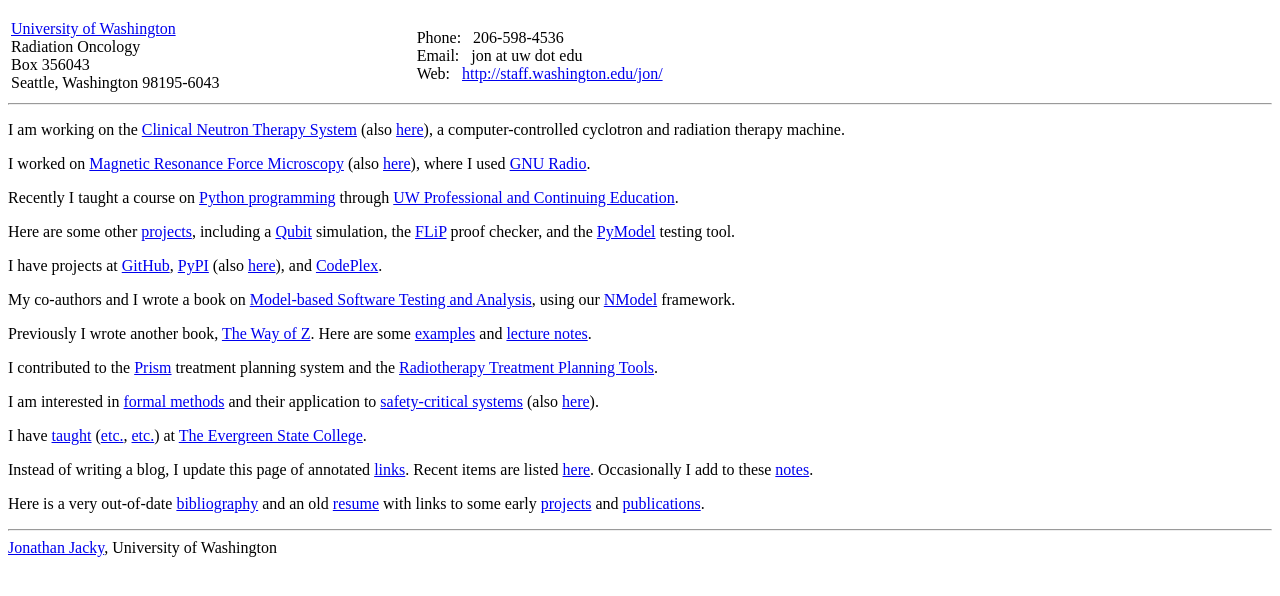
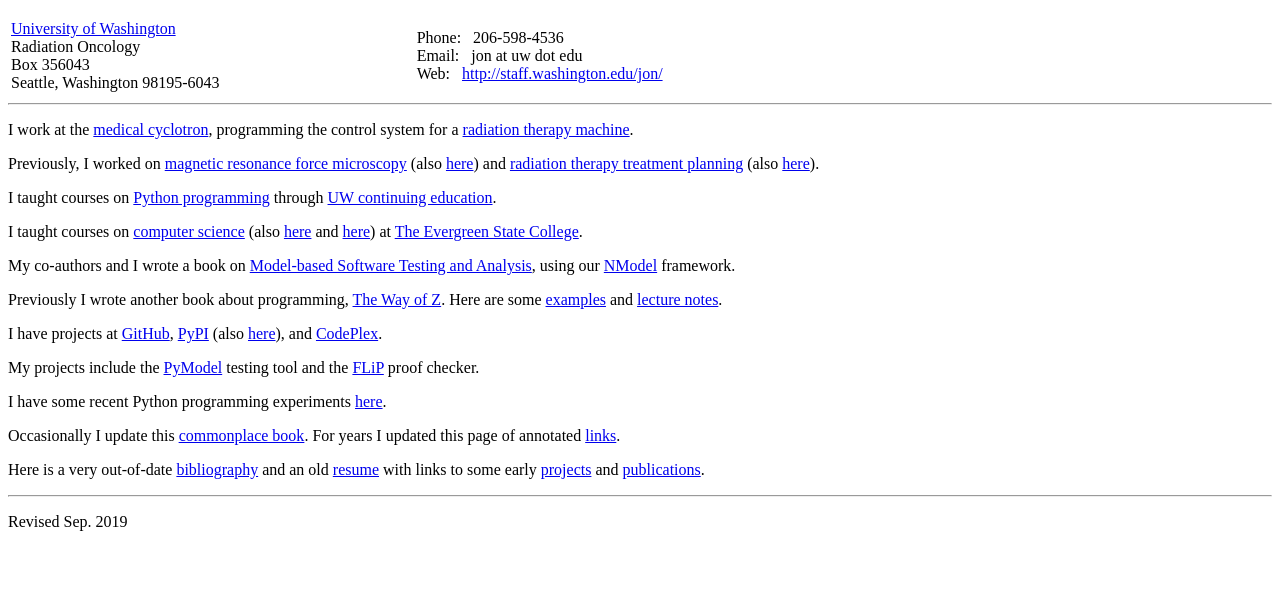
Before and after one commit to jon-jacky/home, a plain HTML site: page uw_index.html in a window 1280 px wide. Shown: the part 38-634 px from the top of the page. Drawn offline with Linux system fonts and the light colour scheme.

Commit message:
uw_index.html: bring up to date index.html: add link to my UW web site index.html (the renamed uw_index.html)

```diff
--- a/uw_index.html
+++ b/uw_index.html
@@ -29,112 +29,88 @@ http://staff.washington.edu/jon/</a><br>
 </tr>
 </table>
 
-<!--
-<p>
-Please use this <a href="jacky-contact.html">mailing address</a>
-and other contact information.
-</p>
--->
-
-<!--
-<p>
-This year (Oct 2003 - May 2004) I am a visiting researcher at
-<a href="http://research.microsoft.com/">Microsoft Research</a>
-in
-<a href="http://research.microsoft.com/fse/">Foundations of Software Engineering</a>.
-I am not on campus, but I still can be reached at my UW email.
--->
-
 <hr>
 
-
 <p>
-I am working on the <a href="cnts/index.html">Clinical
-Neutron Therapy System</a>
-(also <a href="app-fm/app-fm.html">here</a>),
-a computer-controlled cyclotron and radiation therapy machine.
+I work at the <a href="https://radiationoncology.uw.edu/research/cyclotron/">
+medical cyclotron</a>, programming the control system for a
+<a href="http://staff.washington.edu/jon/cnts/index.html">
+radiation therapy machine</a>.
 </p>
 
 <p>
-I worked on
+Previously, I worked on
 <a href="http://staff.washington.edu/jon/gr-mrfm">
-Magnetic Resonance Force Microscopy</a> (also
-<a href="http://lists.gnu.org/archive/html/discuss-gnuradio/2005-01/msg00232.html">here</a>),
-where I used
- <a href="http://staff.washington.edu/jon/gr-osx/gr-osx.html">GNU Radio</a>.
+magnetic resonance force microscopy</a> (also
+<a href="http://lists.gnu.org/archive/html/discuss-gnuradio/2005-01/msg00232.html">here</a>)
+and
+<a href="https://www.ncbi.nlm.nih.gov/pubmed/8892471">
+radiation therapy treatment planning</a> (also
+<a href="https://www.ncbi.nlm.nih.gov/pubmed/2298628">here</a>).
 </p>
 
 <p>
-Recently I taught a course on
+I taught courses on
 <a href="http://jon-jacky.github.com/uw_python/">Python programming</a> through
-<a href="http://www.pce.uw.edu/prog.aspx?id=6049">UW Professional
-  and Continuing Education</a>.
-
-<!--
-<p>
-I am working with <a href="gr-osx/gr-osx.html">GNU Radio</a>.
--->
+<a href="https://www.pce.uw.edu/certificates/python-programming">
+UW continuing education</a>.
 
 <p>
-Here are some other <a href="notes.html">projects</a>, including a
-<a href="http://uhlenbeck.me.washington.edu/qse/qubit/">Qubit</a>
-simulation, the
-<a href="http://staff.washington.edu/~jon/flip/">FLiP</a>
-proof checker, and the
-<a href="http://staff.washington.edu/~jon/pymodel/www/">PyModel</a>
-testing tool.
+I taught courses on
+<a href="http://archives.evergreen.edu/webpages/curricular/2000-2001/fofc00/fofc-desc-fall.html">computer science</a> (also
+<a href="http://archives.evergreen.edu/webpages/curricular/2001-2002/dsa01/dsa-desc.html">here</a>
+ and
+<a href="http://archives.evergreen.edu/webpages/curricular/1999-2000/cofc99/cofcii.html">here</a>)
+at <a href="https://www.evergreen.edu/studies/computer-science">
+The Evergreen State College</a>.
+</p>
+
+<p>
+My co-authors and I wrote a book on
+<a href="http://staff.washington.edu/jon/modeling-book/">
+Model-based Software Testing and Analysis</a>,
+using our <a href="https://archive.codeplex.com/?p=nmodel">NModel</a> framework.
+</p>
+
+<p>
+Previously I wrote another book about programming,
+<a href="http://staff.washington.edu/jon/z-book/index.html">The Way of Z</a>.
+Here are some <a href="http://staff.washington.edu/jon/z/z-examples.html">examples</a>
+and <a href="http://staff.washington.edu/jon/z-lectures/z-lectures.html">lecture notes</a>.
+</p>
+
 
 <p>
 I have projects at
 <a href="https://github.com/jon-jacky">GitHub</a>,
 <a href="http://pypi.python.org/pypi/PyModel/">PyPI</a>
 (also <a href="http://pypi.python.org/pypi/FLiP/">here</a>),
-and <a href="http://www.codeplex.com/site/users/view/jon">CodePlex</a>.
+and <a href="https://archive.codeplex.com/?p=nmodel">CodePlex</a>.
 </p>
 
 <p>
-My co-authors and I wrote a book on
-<a href="modeling-book/">Model-based Software Testing and Analysis</a>,
-using our <a href="http://www.codeplex.com/NModel/">NModel</a> framework.
+<!-- Here are some other <a href="notes.html">projects</a>, including a -->
+My projects include the
+<a href="http://staff.washington.edu/~jon/pymodel/www/">PyModel</a>
+testing tool and the
+<a href="http://staff.washington.edu/~jon/flip/">FLiP</a>
+proof checker.
+<!-- <a href="http://gorter.me.washington.edu/qse/qubit/">Qubit</a>
+simulation.
+-->
 </p>
 
 <p>
-Previously I wrote another book,
-<a href="z-book/index.html">The Way of Z</a>.
-Here are some <a href="z/z-examples.html">examples</a>
-and <a href="z-lectures/z-lectures.html">lecture notes</a>.
+I have some recent Python programming experiments <a href="https://github.com/jon-jacky/Piety">here</a>.
 </p>
 
 <p>
-I contributed to the
-<a href="http://www.radonc.washington.edu/medinfo/prism/">Prism</a> treatment
-planning system and the
-<a href="http://www.radonc.washington.edu/medinfo/rtpt/">Radiotherapy Treatment
-Planning Tools</a>.
-</p>
-
-<p>
-I am interested in <a href="fm-links.html">formal methods</a>
-and their application to
-<a href="pubs/safety-abstract.html">safety-critical systems</a>
-(also <a href="meded/inv.html">here</a>).
-</p>
-
-<p>
-I have
-<a href="http://archives.evergreen.edu/webpages/curricular/2000-2001/fofc00/fofc-desc-fall.html">taught</a>
-(<a href="http://archives.evergreen.edu/webpages/curricular/2001-2002/dsa01/dsa-desc.html">etc.</a>,
-<a href="http://archives.evergreen.edu/webpages/curricular/1999-2000/cofc99/cofcii.html">etc.</a>)
-at <a href="http://academic.evergreen.edu/curricular/archives.htm">
-The Evergreen State College</a>.
-</p>
-
-<p>
-Instead of writing a blog, I update this page of annotated
-<a href="http://jon-jacky.github.com/home/links.html">links</a>.
-Recent items are listed
-<a href="https://github.com/jon-jacky/home/commits/gh-pages/links.html">here</a>.
-Occasionally I add to these <a href="notes.html">notes</a>.
+Occasionally I update this <a href="https://github.com/jon-jacky/home/blob/gh-pages/commonplace.md">commonplace book</a>.
+For years I updated this page of annotated
+<a href="http://jon-jacky.github.io/home/links.html">links</a>.
+<!-- I also have some miscellaneous
+<a href="https://github.com/jon-jacky/home/tree/gh-pages/notes">notes</a>
+-->
 </p>
 
 <p>
@@ -146,8 +122,9 @@ and <a href="jacky-resume.html#publications">publications</a>.
 
 <hr>
 
-<a href="http://staff.washington.edu/jon/">Jonathan Jacky</a>,
-University of Washington
+<p>
+Revised Sep. 2019
+</p>
 
 </body>
 </html>
```
Also changed, not shown: index.html (+1 -8 lines).
